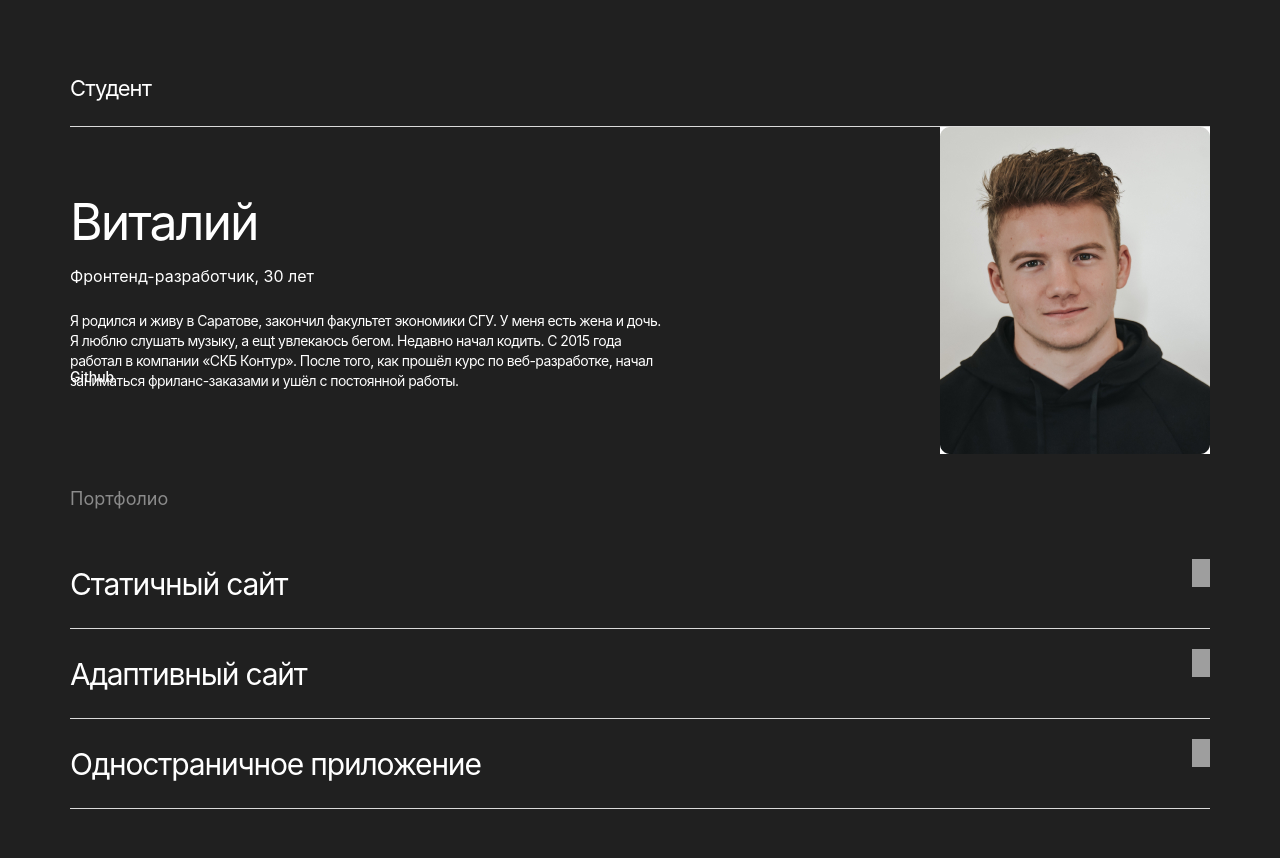
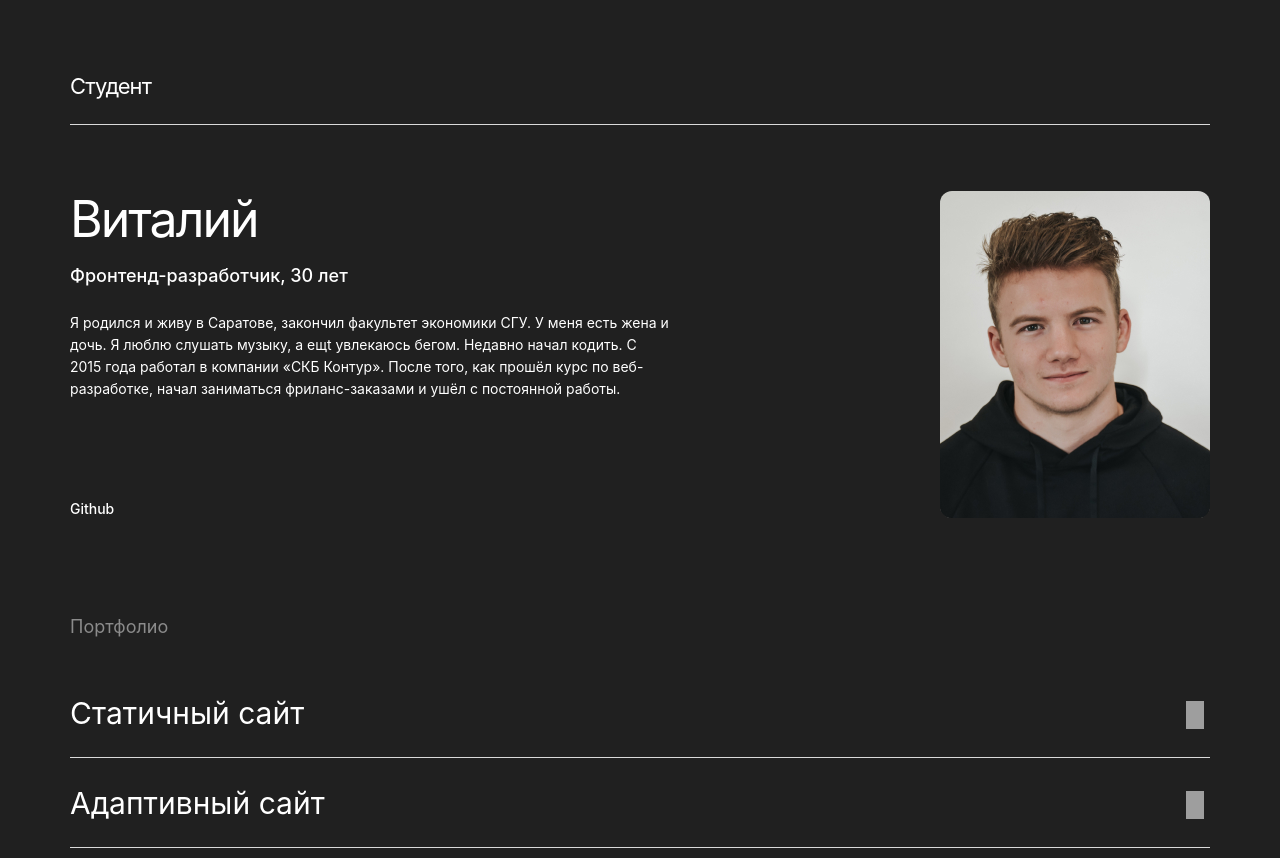
Before and after one commit to Kelendis2/movies-explorer-frontend, a React (Create React App) app: page / in a window 1280 px wide. Shown: the part 1920-2778 px from the top of the page. Built offline with nearby package versions, Linux system fonts and the light colour scheme; grey boxes are pictures that could not be loaded.

Commit message:
Media main

```diff
--- a/src/components/Footer/Footer.css
+++ b/src/components/Footer/Footer.css
@@ -44,10 +44,10 @@
 }
 @media screen and (min-width: 768px) {
   .footer {
-    margin: 0 30px;
+    margin: 5px 30px;
   }
 }
-@media screen and (min-width: 320px) {
+@media screen and (max-width: 320px) {
   .footer {
     margin: 0 14px;
   }
--- a/src/components/Main/AboutMe/AboutMe.css
+++ b/src/components/Main/AboutMe/AboutMe.css
@@ -2,7 +2,7 @@
   background-color: #202020;
   color: white;
   margin: 0;
-  padding: 110px 70px;
+  padding: 110px 70px 0;
 }
 
 .about-me__student-info {
@@ -16,7 +16,7 @@
   padding-right: 15px;
 }
 .about-me__text-content_subtitle {
-  margin: 66px 0 0;
+  margin: 5px 0 0;
   padding: 0;
   max-width: 600px;
   text-align: left;
@@ -26,15 +26,26 @@
   line-height: 58px;
   letter-spacing: -2px;
 }
+.about-me__text-content_student-major {
+  margin: 18px 0;
+  font-size: 18px;
+  font-style: normal;
+  font-weight: 500;
+}
 .about-me__text-content_caption {
+  margin: 25px 0 0;
   max-width: 600px;
+  font-size: 14px;
+  font-style: normal;
+  font-weight: 400;
+  line-height: 22px;
 }
 
 .about-me__link-github {
   display: block;
-  margin: -86px auto;
+  margin: 100px auto;
   padding: 0;
-  max-width: 1140px;
+  max-width: 100%;
   font-size: 14px;
   font-style: normal;
   font-weight: 500;
@@ -45,34 +56,87 @@
 
 @media screen and (max-width: 768px) {
   .about-me {
-    padding: 90px 50px;
+    padding: 90px 50px 0;
   }
+
   .about-me__text-content_subtitle {
-    margin: 60px 0 0;
+    margin: 35px 0 0;
     max-width: 348px;
     font-size: 40px;
     line-height: 40px;
     letter-spacing: -1.6px;
   }
   .about-me__text-content_caption {
+    margin: 0;
     max-width: 364px;
   }
+  .about-me__link-github {
+    margin: 85px auto;
+  }
+  .about-me__text-content_student-major {
+    margin: 14px 0 0;
+    font-size: 12px;
+    line-height: 18px;
+  }
+  .about-me__link-github {
+    margin: 62px auto 0;
+  }
 }
-@media screen and (min-width: 769) {
+
+@media screen and (min-width: 822px) {
+  .about-me__student_photo {
+    margin: 6px 0;
+    width: 270px;
+    height: 327px;
+    border-radius: 12px;
+  }
+}
+@media screen and (max-width: 821px) {
   .about-me__student_photo {
     margin: 66px 0;
     max-width: 270px;
     max-height: 327px;
+    border-radius: 12px;
   }
 }
-@media screen and (min-width: 321) {
-  .about-me__student_photo {
-    max-width: 255px;
-    max-height: 307px;
+@media screen and (max-width: 820) {
+  .about-me__link-github {
+    margin: 40px auto;
   }
 }
 
-@media screen and (max-width: 320px) {
+@media screen and (max-width: 620px) {
+  .about-me__student-info {
+    flex-direction: column-reverse;
+  }
+  .about-me__link-github {
+    margin: 40px auto;
+  }
+  .about-me__student-info {
+    justify-content: center;
+  }
+  .about-me__text-content {
+    margin: 0 auto;
+    max-width: 600px;
+    padding-right: 15px;
+  }
+}
+@media screen and (max-width: 768px) {
+  .about-me__student_photo {
+    margin: 35px 0;
+    max-width: 255px;
+    max-height: 307px;
+    border-radius: 12px;
+  }
+}
+@media screen and (max-width: 620px) {
+  .about-me__student_photo {
+    margin: 35px auto;
+    border-radius: 12px;
+  }
+}
+
+@media screen and (max-width: 500px) {
   .about-me {
     padding: 50px 14px 0;
   }
@@ -86,23 +150,26 @@
   .about-me__text-content_caption {
     max-width: 364px;
   }
-  .about-me__student_photo {
-    margin: 2px 0 0 0;
-    width: 292px;
-    height: 352px;
-    border-radius: 12px;
-  }
   .about-me__student-info {
     flex-direction: column-reverse;
   }
   .about-me__text-content_student-major {
     margin: 21px 0 20px 0;
     font-size: 11px;
-    font-style: normal;
-    font-weight: 500;
     line-height: 16px;
   }
-  .about-me__link-github {
-    margin: 40px auto;
+  .about-me__student_photo {
+    width: 292px;
+    height: 352px;
+    border-radius: 12px;
+    margin: 0 auto;
+  }
 }
+
+@media screen and (max-width: 319px) {
+  .about-me__student_photo {
+    max-width: 100%;
+    max-height: 307px;
+    border-radius: 12px;
+  }
 }
--- a/src/components/Main/AboutMe/AboutMe.jsx
+++ b/src/components/Main/AboutMe/AboutMe.jsx
@@ -16,23 +16,24 @@ function AboutMe() {
           <p className="about-me__text-content_student-major">
             Фронтенд-разработчик, 30 лет
           </p>
-          <p className="about-me__text-content_caption  section__caption">
+          <p className="about-me__text-content_caption">
             Я родился и живу в Саратове, закончил факультет экономики СГУ. У
             меня есть жена и дочь. Я люблю слушать музыку, а ещt увлекаюсь
             бегом. Недавно начал кодить. С 2015 года работал в компании «СКБ
             Контур». После того, как прошёл курс по веб-разработке, начал
             заниматься фриланс-заказами и ушёл с постоянной работы.
           </p>
-        </div>
-        <img className="about-me__student_photo" alt="student" src={student} />
-      </div>
-      <Link
+          <Link
         className="about-me__link-github"
         type="link"
         to="https://github.com/Kelendis2"
       >
         Github
       </Link>
+        </div>
+        <img className="about-me__student_photo" alt="student" src={student} />
+      </div>
+
     </section>
   );
 }
--- a/src/components/Main/AboutProject/AboutProject.css
+++ b/src/components/Main/AboutProject/AboutProject.css
@@ -7,7 +7,7 @@
 .section__title {
   border-bottom: 1px solid #dadada;
   max-width: 1140px;
-  margin: 0 auto;
+  margin: 0 auto 60px;
   padding-bottom: 25px;
   font-size: 22px;
   font-style: normal;
@@ -29,7 +29,7 @@
 }
 .tablel__item_title {
   margin: 0;
-  margin-top: 70px;
+  margin-top: 8px;
   padding: 0;
   max-width: 550px;
   font-size: 20px;
@@ -110,8 +110,15 @@
     font-size: 12px;
     line-height: 18px;
   }
+  .section__title {
+    margin: 0 auto 30px;
+  }
+  .tablel__item_title {
+    margin-top: 40px;
+  }
+
 }
-@media screen and (max-width: 320px) {
+@media screen and (max-width: 500px) {
   .about-project {
     padding: 70px 18px 90px;
   }
--- a/src/components/Main/Portfolio /Portfolio.css
+++ b/src/components/Main/Portfolio /Portfolio.css
@@ -3,11 +3,11 @@
   display: flex;
   flex-direction: column;
   margin: 0;
-  padding: 30px 70px 160px 70px;
+  padding: 0 70px 160px 70px;
 }
 .portfolio__title {
   max-width: 1140px;
-  margin: 50px 0;
+  margin: 0 0 51px;
   padding: 0;
   color: #8b8b8b;
   font-size: 18px;
@@ -34,31 +34,35 @@
   font-style: normal;
   font-weight: 400;
   line-height: 50px;
-  letter-spacing: -1.2px;
 }
 .about-me__portfolio-link_image{
   background-image: url(../../../images/strelka.svg);
+  margin: 13px 6px;
   width: 18px;
   height: 28px;
   background-repeat: no-repeat;
   background-position: center;
 }
+
 @media screen and (max-width: 768px) {
   .portfolio {
-    padding: 40px 50px 125px 50px;
+    padding: 50px 50px 125px 50px;
   }
   .portfolio-link__text {
     padding-bottom: 19px;
     font-size: 28px;
-    letter-spacing: -1.12px;
   }
   .about-me__portfolio-link_image{
+    margin: 15px 5px 0;
     background-image: url(../../../images/strelkaM.svg);
+  }
+  .portfolio__title {
+    margin: 5px 0 50px;
   }
 }
 
 
-@media screen and (max-width: 320px) {
+@media screen and (max-width: 500px) {
   .portfolio {
     padding: 30px 14px 110px;
   }
@@ -66,7 +70,6 @@
     padding:0 0 19px;
     font-size: 18px;
     line-height: 28px;
-    letter-spacing: -0.72px;
   }
   .portfolio__title {
     margin: 0;
@@ -84,5 +87,6 @@
   }
   .about-me__portfolio-link_image{
     background-image: url(../../../images/strelkaS.svg);
+    margin: 0;
   }
 }
--- a/src/components/Main/Promo/Promo.css
+++ b/src/components/Main/Promo/Promo.css
@@ -87,7 +87,7 @@
   }
 }
 
-@media screen and (max-width: 320px) {
+@media screen and (max-width: 500px) {
   .promo {
     gap: 44px;
     padding: 0 10px 30px;
--- a/src/components/Main/Techs/Techs.css
+++ b/src/components/Main/Techs/Techs.css
@@ -63,6 +63,7 @@
   list-style-type: none;
 }
 
+
 @media screen and (max-width: 768px) {
   .techs {
     padding: 90px 50px 88px;
@@ -88,7 +89,7 @@
   }
 }
 
-@media screen and (max-width: 320px) {
+@media screen and (max-width: 500px) {
   .techs {
     padding: 48px 18px 88px;
   }
```
